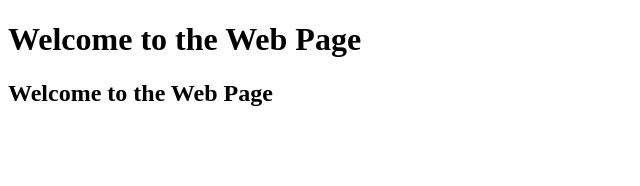
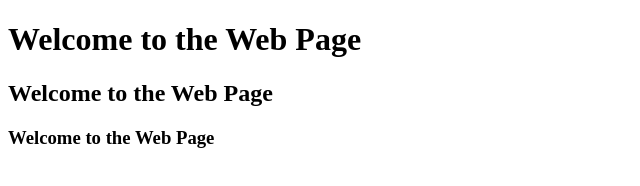
Before and after one commit to rimrepo/devDemo, a plain HTML site: page index.html in a window 1280 px wide. Shown: the whole page, without its empty margins (0-640 px from the left). Drawn offline with Linux system fonts and the light colour scheme.

Commit message:
index.html file added

```diff
--- a/index.html
+++ b/index.html
@@ -9,6 +9,7 @@
 
     <h1>Welcome to the Web Page</h1>
     <h2>Welcome to the Web Page</h2>
+    <h3>Welcome to the Web Page</h3>
 
 </body>
 </html>
```
